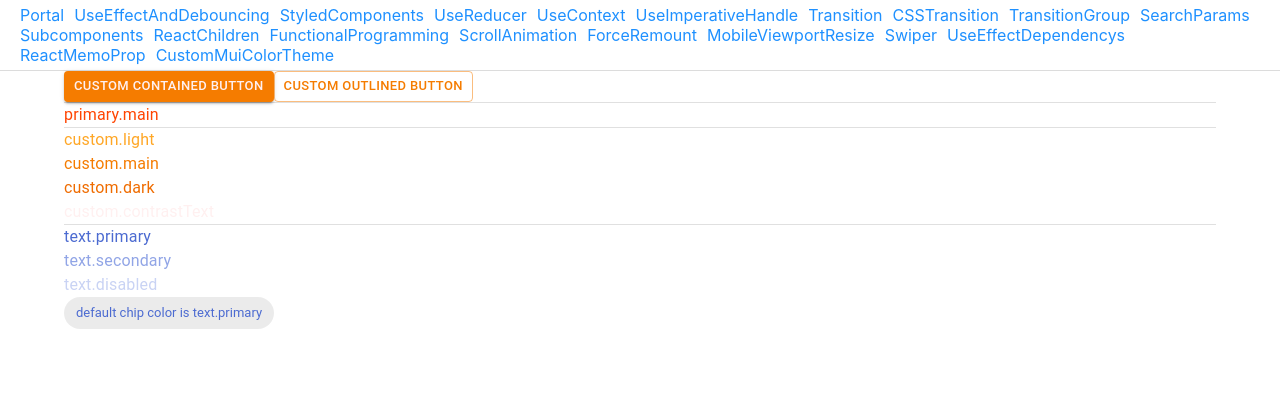
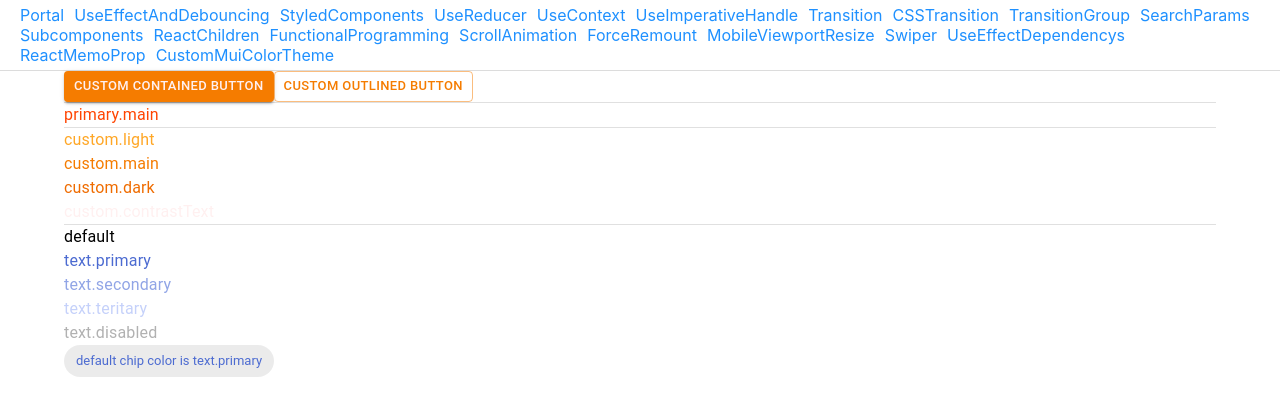
Before and after one commit to socratone/react-advanced, a React (Create React App) app: page /custom-mui-color-theme in a window 1280 px wide. Shown: the top 416 px of the page. Built offline with nearby package versions, Linux system fonts and the light colour scheme.

Commit message:
feat: add teritary text color

```diff
--- a/src/pages/CustomMuiColorTheme/index.tsx
+++ b/src/pages/CustomMuiColorTheme/index.tsx
@@ -14,6 +14,9 @@ declare module '@mui/material/styles' {
   }
   interface PaletteOptions {
     custom: PaletteOptions['primary'];
+  }
+  interface TypeText {
+    teritary: string;
   }
 }
 
@@ -38,7 +41,8 @@ const theme = createTheme({
     text: {
       primary: '#4c6bd1',
       secondary: '#91a5e6',
-      disabled: '#c9d3f4',
+      teritary: '#c5d1fa',
+      disabled: '#b1b1b1',
     },
   },
 });
@@ -67,8 +71,10 @@ const CustomMuiColorThemePage = () => {
 
         <Divider />
 
+        <Typography>default</Typography>
         <Typography color="text.primary">text.primary</Typography>
         <Typography color="text.secondary">text.secondary</Typography>
+        <Typography color="text.teritary">text.teritary</Typography>
         <Typography color="text.disabled">text.disabled</Typography>
 
         <Chip label="default chip color is text.primary" />
```
